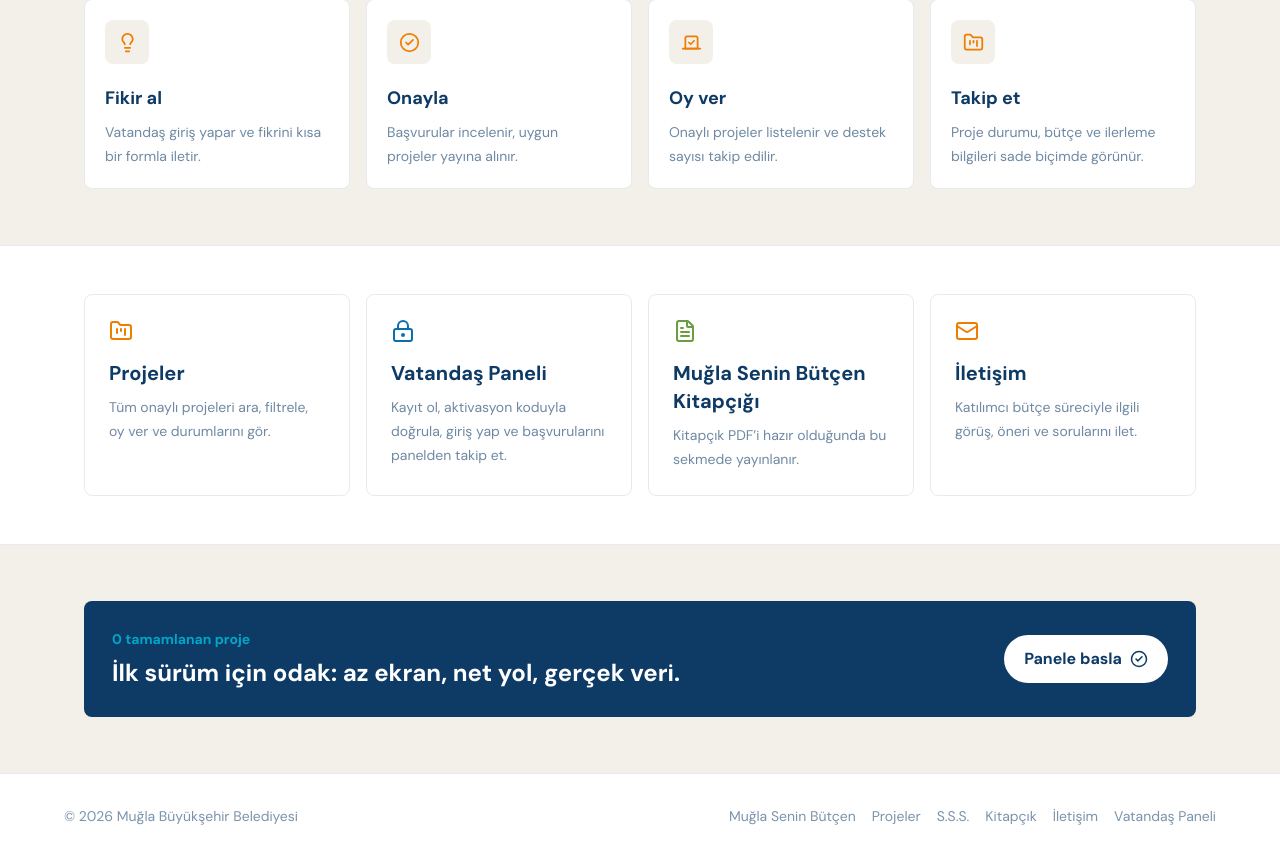
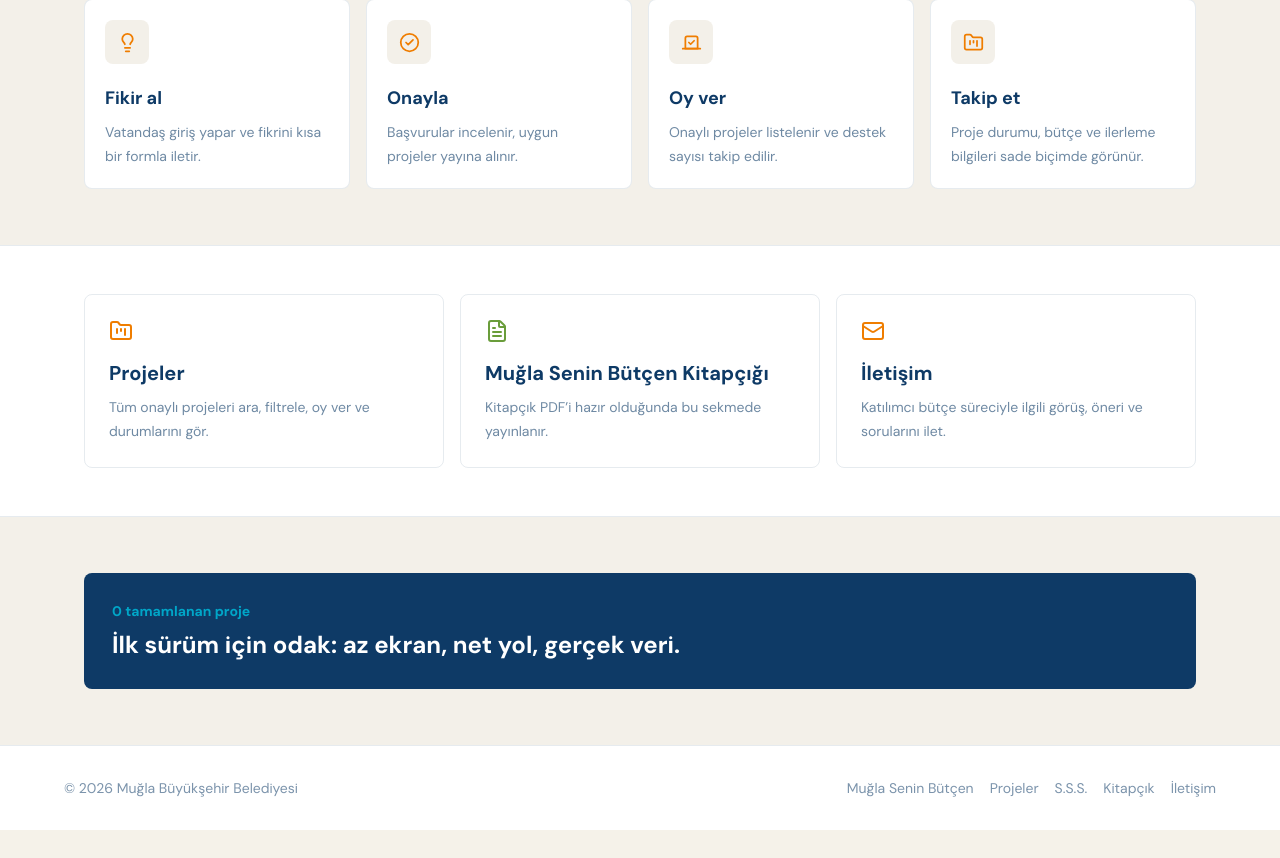
Before and after one commit to yagizkum98-cpu/MUGLA-SEN-N-B-T-EN, a Next.js app: page / in a window 1280 px wide. Shown: the part 2923-3781 px from the top of the page. After the commit the page ends 3753 px from the top, so only its background shows below. Built offline with nearby package versions, Linux system fonts and the light colour scheme.

Commit message:
Hide panel links from homepage

```diff
--- a/app/page.tsx
+++ b/app/page.tsx
@@ -2,7 +2,7 @@
 
 import Image from 'next/image'
 import Link from 'next/link'
-import {CheckCircle2, FileText, FolderKanban, Lightbulb, LockKeyhole, Mail, UserRound, Vote} from 'lucide-react'
+import {CheckCircle2, FileText, FolderKanban, Lightbulb, Mail, UserRound, Vote} from 'lucide-react'
 import {useEffect, useState} from 'react'
 import {formatBudget, useProjects} from '@/lib/projects-store'
 
@@ -229,7 +229,6 @@ export default function Home() {
           <h1 className="mt-5 max-w-3xl text-4xl font-black leading-tight md:text-6xl">Muğla için fikirleri toplayan, oylatan ve izleten sade platform.</h1>
           <p className="mt-5 max-w-2xl text-lg leading-8 text-white/75">İlk aşamada hedef basit: vatandaş fikir göndersin, belediye projeleri yayınlasın, herkes durumu kolayca takip etsin.</p>
           <div className="mt-8 flex flex-wrap gap-3">
-            <Link href="/giris?next=/vatandas/panel" className="inline-flex items-center gap-2 rounded-full bg-mugla-cyan px-5 py-3 font-bold text-mugla-navy"><UserRound size={18}/> Vatandaş Paneli</Link>
             <Link href="/projeler" className="inline-flex items-center gap-2 rounded-full bg-white px-5 py-3 font-bold text-mugla-navy"><FolderKanban size={18}/> Projeleri gör</Link>
           </div>
         </div>
@@ -255,16 +254,11 @@ export default function Home() {
     </section>
 
     <section className="border-y border-mugla-navy/10 bg-white">
-      <div className="mx-auto grid max-w-6xl gap-4 px-5 py-12 md:grid-cols-2 xl:grid-cols-4">
+      <div className="mx-auto grid max-w-6xl gap-4 px-5 py-12 md:grid-cols-3">
         <Link href="/projeler" className="rounded-lg border border-mugla-navy/10 p-6 hover:border-mugla-orange">
           <FolderKanban className="text-mugla-orange"/>
           <h3 className="mt-4 text-xl font-bold">Projeler</h3>
           <p className="mt-2 text-sm leading-6 text-mugla-navy/60">Tüm onaylı projeleri ara, filtrele, oy ver ve durumlarını gör.</p>
-        </Link>
-        <Link href="/giris?next=/vatandas/panel" className="rounded-lg border border-mugla-navy/10 p-6 hover:border-mugla-orange">
-          <LockKeyhole className="text-mugla-blue"/>
-          <h3 className="mt-4 text-xl font-bold">Vatandaş Paneli</h3>
-          <p className="mt-2 text-sm leading-6 text-mugla-navy/60">Kayıt ol, aktivasyon koduyla doğrula, giriş yap ve başvurularını panelden takip et.</p>
         </Link>
         <Link href="/kitapcik" className="rounded-lg border border-mugla-navy/10 p-6 hover:border-mugla-orange">
           <FileText className="text-mugla-green"/>
@@ -285,9 +279,6 @@ export default function Home() {
           <p className="text-sm font-bold text-mugla-cyan">{completed.length} tamamlanan proje</p>
           <h2 className="mt-2 text-2xl font-black">İlk sürüm için odak: az ekran, net yol, gerçek veri.</h2>
         </div>
-        <Link href="/giris?next=/vatandas/panel" className="mt-5 inline-flex items-center gap-2 rounded-full bg-white px-5 py-3 font-bold text-mugla-navy md:mt-0">
-          Panele basla <CheckCircle2 size={18}/>
-        </Link>
       </div>
     </section>
 
@@ -300,7 +291,6 @@ export default function Home() {
           <Link href="/sss">S.S.S.</Link>
           <Link href="/kitapcik">Kitapçık</Link>
           <Link href="/iletisim">İletişim</Link>
-          <Link href="/giris?next=/vatandas/panel">Vatandaş Paneli</Link>
         </div>
       </div>
     </footer>
```
